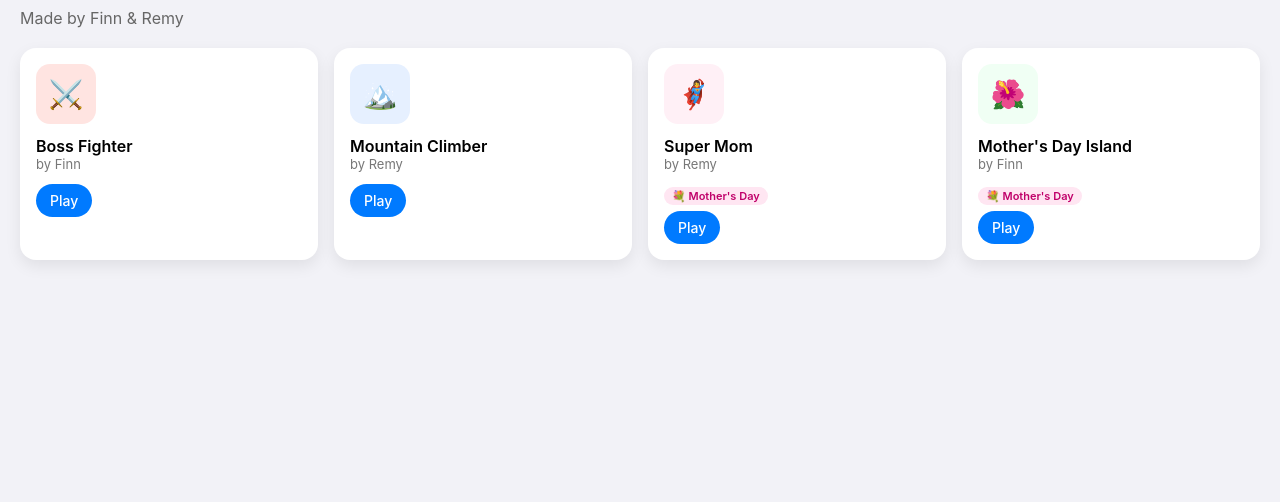
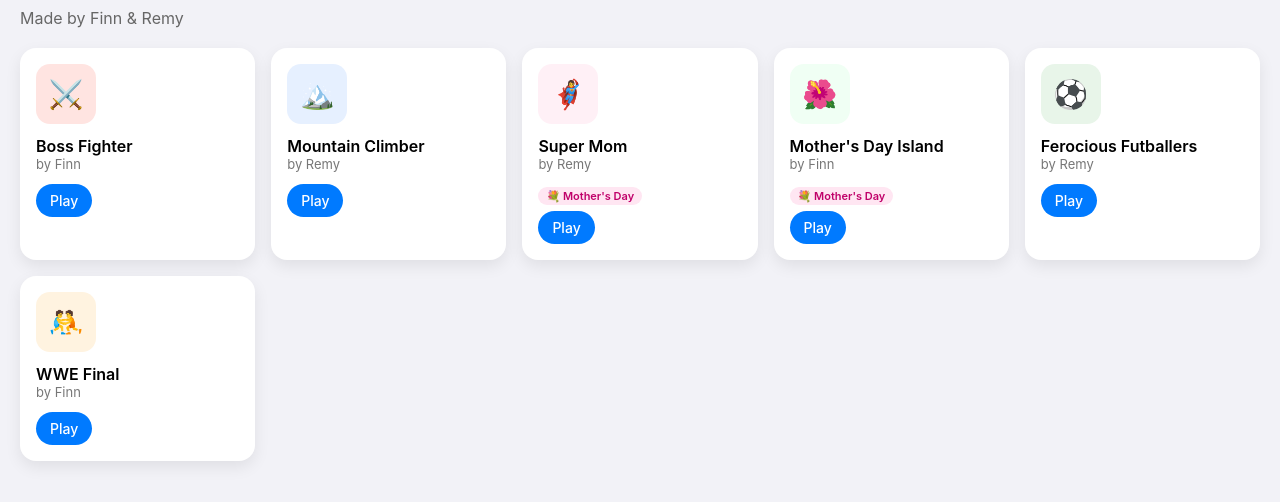
Before and after one commit to jdujane/finnremy, a plain HTML site: page index.html in a window 1280 px wide. Shown: the part 66-568 px from the top of the page. Drawn offline with Linux system fonts and the light colour scheme.

Commit message:
Update index.html

```diff
--- a/index.html
+++ b/index.html
@@ -108,6 +108,20 @@
       <div class="badge">💐 Mother's Day</div><br>
       <a href="mothers_day_island.html" class="play-btn">Play</a>
     </div>
+    <!-- Ferocious Futballers -->
+    <div class="card">
+      <div class="icon" style="background: #e8f5e9;">⚽</div>
+      <div class="title">Ferocious Futballers</div>
+      <div class="creator">by Remy</div>
+      <a href="ferocious_futballers.html" class="play-btn">Play</a>
+    </div>
+    <!-- WWE Final -->
+    <div class="card">
+      <div class="icon" style="background: #fff3e0;">🤼</div>
+      <div class="title">WWE Final</div>
+      <div class="creator">by Finn</div>
+      <a href="wwe_final.html" class="play-btn">Play</a>
+    </div>
   </div>
 </body>
 </html>
```
